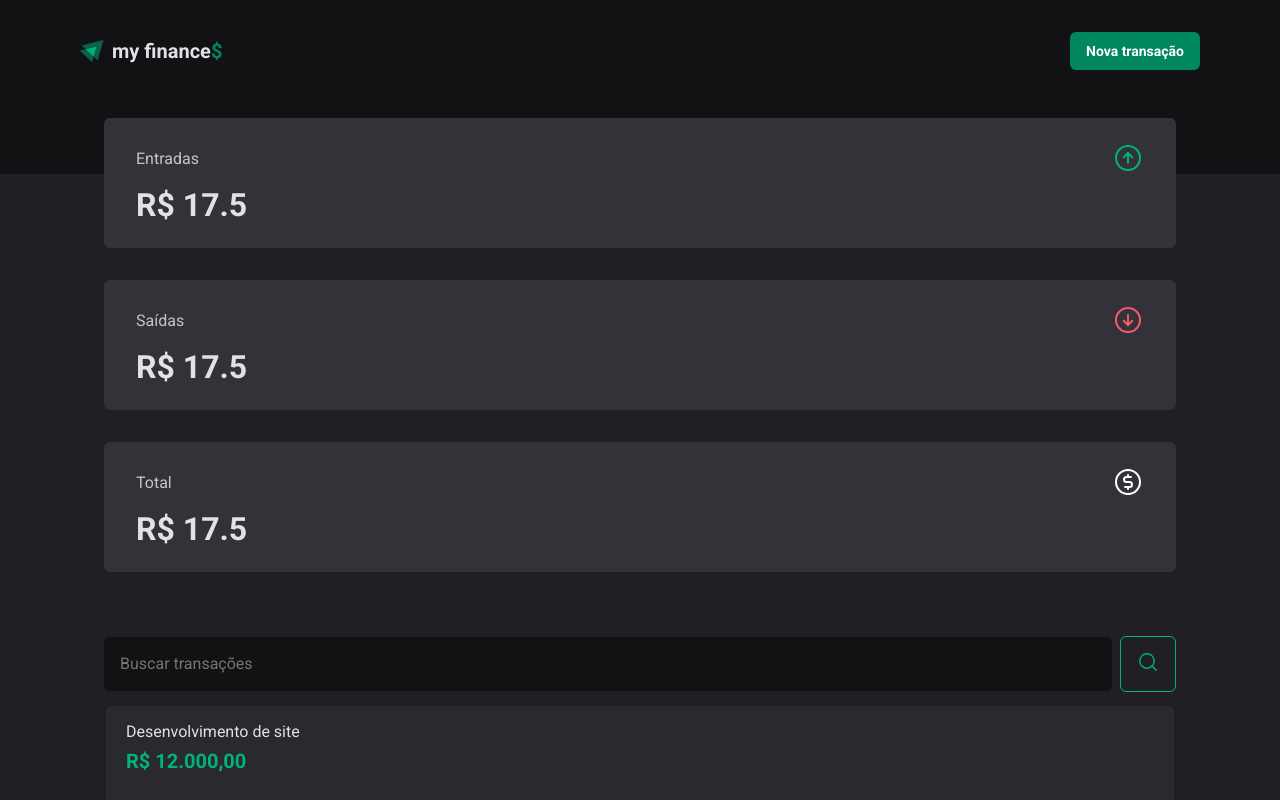
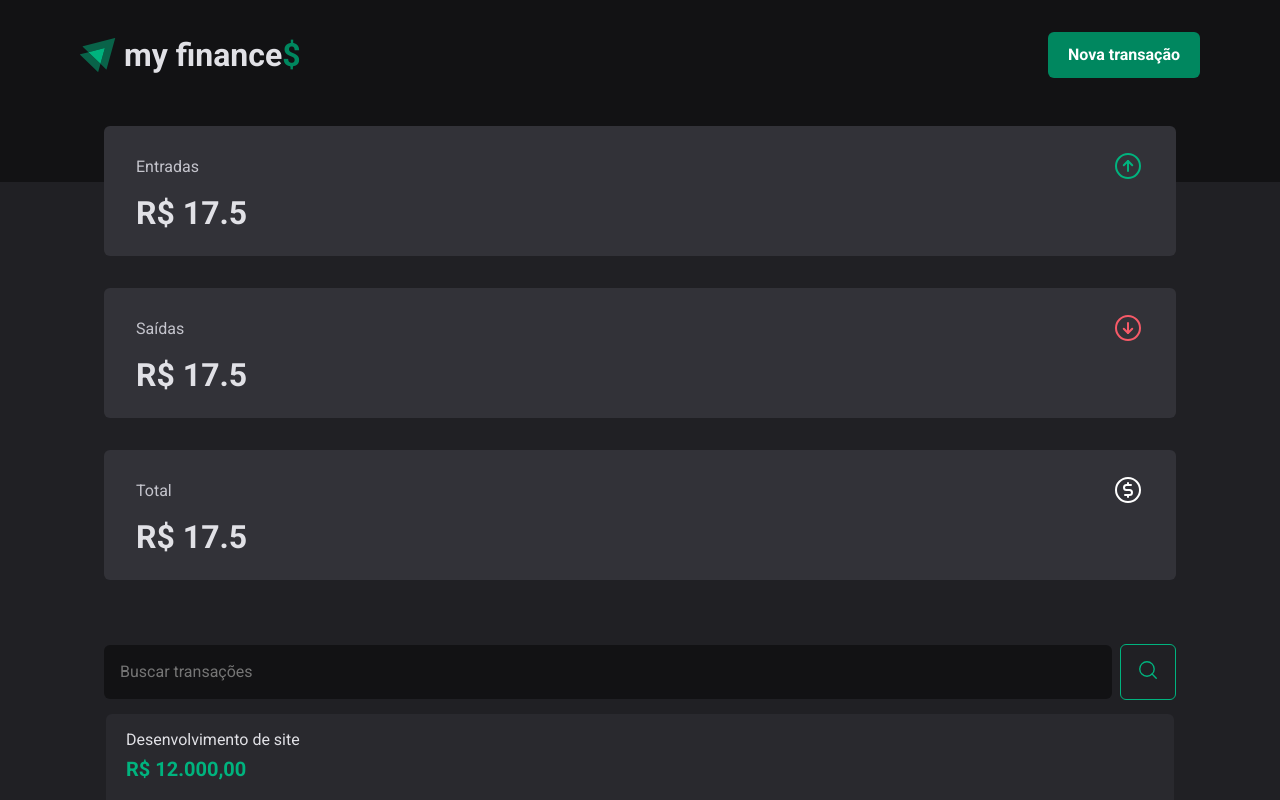
Before and after one commit to Matheus-Pazinati/my-finances-2.0, a React (Vite) app: page / in a window 1280 px wide. Shown: the top 800 px of the page. Built offline with nearby package versions, Linux system fonts and the light colour scheme.

Commit message:
Cria estilizacao responsiva do Header para telas desktop

```diff
--- a/src/components/Header/styles.ts
+++ b/src/components/Header/styles.ts
@@ -20,8 +20,16 @@ export const HeaderContent = styled.div`
     font-size: 1.25rem;
     gap: 0.5rem;
 
+    @media (min-width: 900px) {
+      font-size: 2rem;
+    }
+
     img {
       width: 1.5rem;
+
+      @media (min-width: 900px) {
+        width: 2.25rem;
+      }
     }
 
     span {
@@ -40,6 +48,11 @@ export const HeaderContent = styled.div`
     line-height: 22px;
     cursor: pointer;
 
+    @media (min-width: 900px) {
+      font-size: 1rem;
+      padding: 0.75rem 1.25rem;
+    }
+
     &:hover {
       transition: background 0.2s;
       background-color: ${({theme}) => theme["green-300"]};
```
